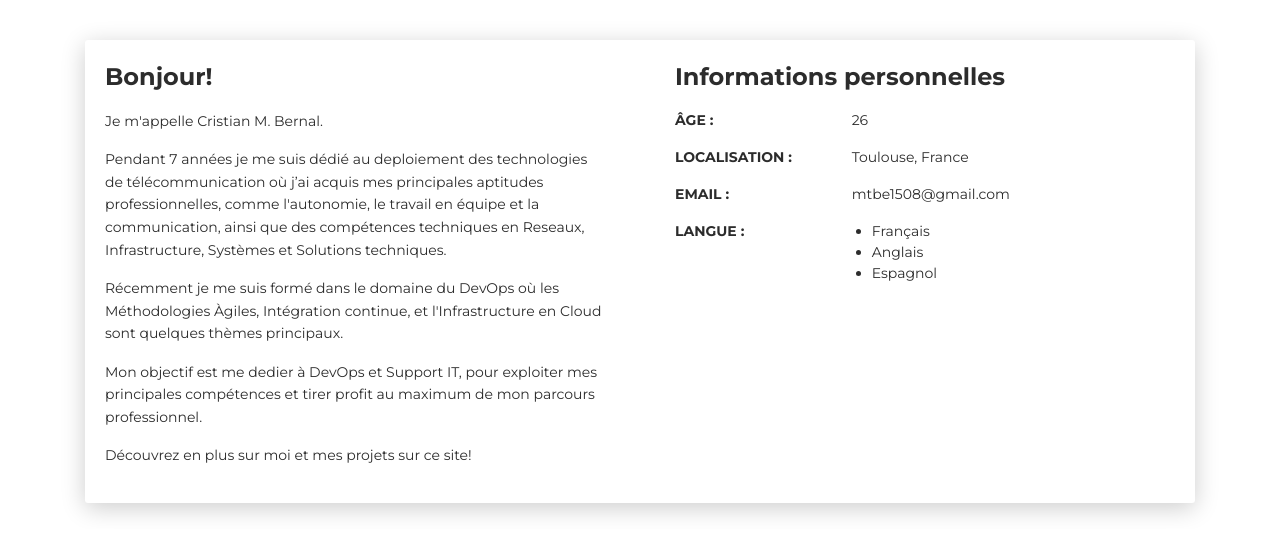
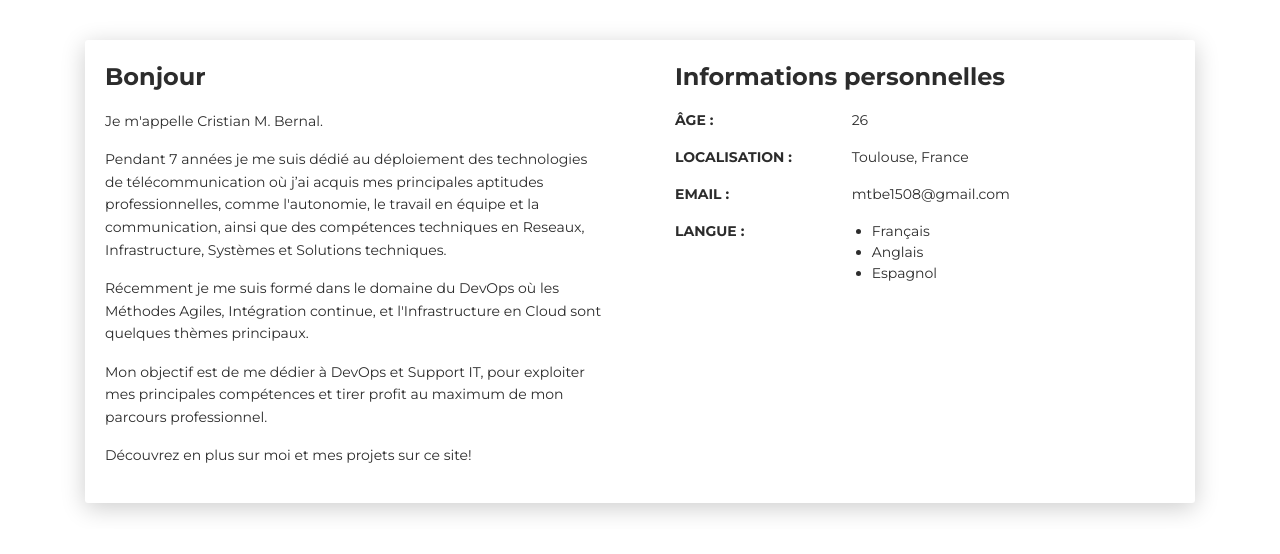
Before and after one commit to mdfk15/mdfk15.github.io, a plain HTML site: page index.html in a window 1280 px wide. Shown: the part 580-1134 px from the top of the page. Drawn offline with Linux system fonts and the light colour scheme.

Commit message:
Description and text modifications

```diff
--- a/index.html
+++ b/index.html
@@ -82,14 +82,14 @@
       <div class="row">
         <div class="col-lg-6 col-md-12">
           <div class="card-body">
-            <div class="h4 mt-0 title"><span lang="fr">Bonjour!</span><span lang="en">Hello!</span></div>
+            <div class="h4 mt-0 title"><span lang="fr">Bonjour</span><span lang="en">Hello</span></div>
             <p lang="fr">Je m'appelle Cristian M. Bernal.</p>
             <p lang="en">My name is Cristian M. Bernal.</p>
-            <p lang="fr">Pendant 7 ann&eacute;es je me suis d&eacute;di&eacute; au deploiement des technologies de t&eacute;l&eacute;communication o&ugrave; j’ai acquis mes principales aptitudes professionnelles, comme l'autonomie, le travail en &eacute;quipe et la communication, ainsi que des  comp&eacute;tences techniques en Reseaux, Infrastructure, Syst&egrave;mes et Solutions techniques.</p>
+            <p lang="fr">Pendant 7 ann&eacute;es je me suis d&eacute;di&eacute; au d&eacute;ploiement des technologies de t&eacute;l&eacute;communication o&ugrave; j’ai acquis mes principales aptitudes professionnelles, comme l'autonomie, le travail en &eacute;quipe et la communication, ainsi que des  comp&eacute;tences techniques en Reseaux, Infrastructure, Syst&egrave;mes et Solutions techniques.</p>
             <p lang="en">For 7 years I have been dedicated to the deployment of telecommunications technologies where I acquired my main professional skills, such as autonomy, teamwork and communication, as well as technical skills in Networking, Infrastructure, Systems and Technical Solutions.</p>
-            <p lang="fr">R&eacute;cemment je me suis form&eacute; dans le domaine du DevOps o&ugrave; les M&eacute;thodologies &Agrave;giles, Int&eacute;gration continue, et l'Infrastructure en Cloud sont quelques th&egrave;mes principaux.</p>
+            <p lang="fr">R&eacute;cemment je me suis form&eacute; dans le domaine du DevOps o&ugrave; les M&eacute;thodes Agiles, Int&eacute;gration continue, et l'Infrastructure en Cloud sont quelques th&egrave;mes principaux.</p>
             <p lang="en">I recently trained in DevOps where the Agile methods, Continuous integration and Cloud infrastructure are some of the main themes.</p>
-            <p lang="fr">Mon objectif est me dedier &agrave; DevOps et Support IT, pour exploiter mes principales comp&eacute;tences et tirer profit au maximum de mon parcours professionnel.</p>
+            <p lang="fr">Mon objectif est de me d&eacute;dier &agrave; DevOps et Support IT, pour exploiter mes principales comp&eacute;tences et tirer profit au maximum de mon parcours professionnel.</p>
             <p lang="en">My objective is to dedicate myself to DevOps and Support IT, to exploit my skills strengths and make the most of my professional career.</p>
             <p lang="fr">D&eacute;couvrez en plus sur moi et mes projets sur ce site!</p>
             <p lang="en">Find out more about me and my projects on this website.</p>
```
